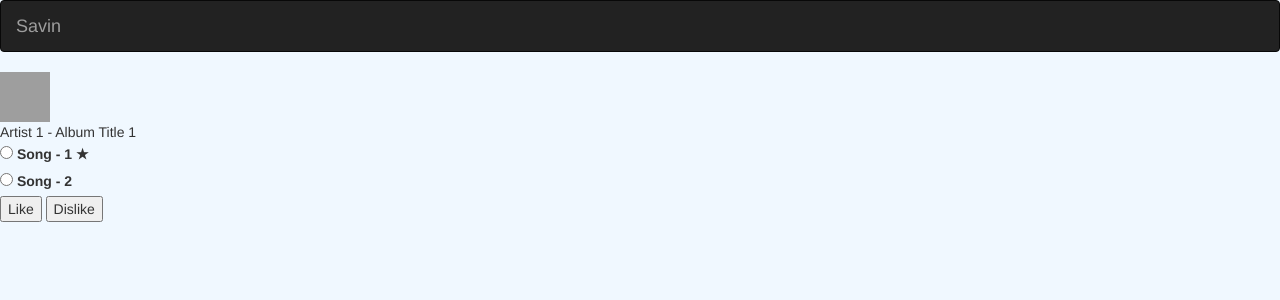
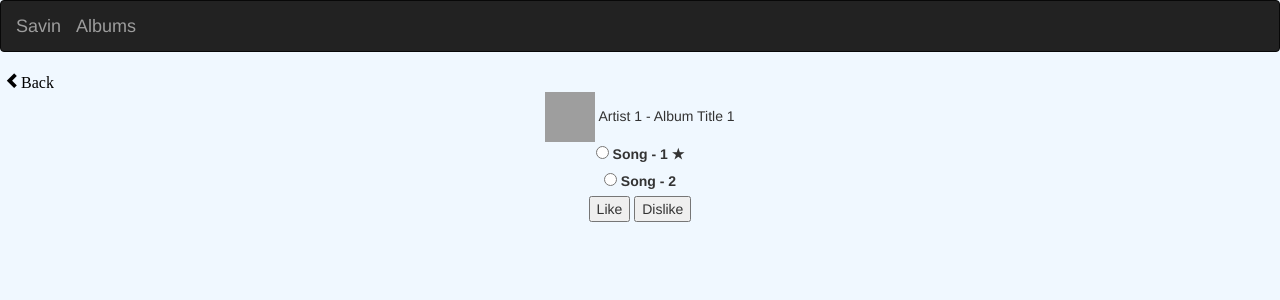
Before and after one commit to savinkumarn/django, a Django app: page /music/1/ in a window 1280 px wide. Shown: the top 300 px of the page. Run offline with Django 3.2, Linux system fonts and the light colour scheme; data comes from the database, SQL or seed files in the repository; both versions use the stored data as it was after the commit; some libraries are stand-ins or nearby versions; grey boxes are pictures that could not be loaded.

Commit message:
update 2

```diff
--- a/music/static/music/style.css
+++ b/music/static/music/style.css
@@ -1,3 +1,20 @@
 body {
     background: aliceblue ;
 }
+
+.details-page{
+    text-align: center
+}
+
+#back-button{
+ text-decoration: none !important;
+ background-color: transparent;
+  color: black;
+  padding-top: 00px;
+  padding-right: 0px;
+  padding-bottom: 0px;
+  padding-left: 5px;
+  text-align: left;
+  display: inline-block;
+  font-size: 16px;
+}
--- a/music/templates/music/base.html
+++ b/music/templates/music/base.html
@@ -25,11 +25,13 @@
             <!--<img src="{% static 'music/images/Savin-logo.png'%}" height="50px" width="150px">-->
                 Savin
             </a>
+            <a class="navbar-brand"  href="{%url 'music:all_albums'%}">
+                Albums
+            </a>
 </div>
 
     </div>
 </nav>
-
 
 {% block body %}
 {% endblock %}
--- a/music/templates/music/details.html
+++ b/music/templates/music/details.html
@@ -4,11 +4,12 @@
 {% block albums_active %}active{% endblock %}
 
 {% block body %}
-
-<img src="{{album.album_logo}}" height="50px" width="50px">
+<a id="back-button" class="glyphicon glyphicon-chevron-left" href="{% url 'music:all_albums' %}">Back</a>
 
 
-<div>{{ album.artist }} - {{ album.album_title }}</div>
+<div class="details-page">
+<div> <img src="{{album.album_logo}}" height="50px" width="50px">
+    {{ album.artist }} - {{ album.album_title }} </div>
 
 
 {% if error_message %}
@@ -31,4 +32,9 @@
 {% else %}
     <h3> No Songs in the Album</h3>
 {% endif %}
+</div>
+
+
+
+
 {% endblock %}
--- a/music/urls.py
+++ b/music/urls.py
@@ -4,7 +4,8 @@ from . import views
 app_name = 'music'
 
 urlpatterns = [
-    path('', views.index, name='index'),
+    path('', views.base, name='index'),
+    path('allAlbums/', views.all_albums,name='all_albums'),
     path('addMusic/', views.add_music, name='add_music'),
     path("<int:album_id>/", views.get_album_details, name='get_album_details'),
     path("<int:album_id>/favorite", views.favorite, name='favorite'),
--- a/music/views.py
+++ b/music/views.py
@@ -6,12 +6,16 @@ from .models import Album,Song
 # Create your views here.
 
 
-def index(request):
+def base(request):
+    return render(request,'music/index.html',context=None)
+
+
+def all_albums(request):
     all_albums = Album.objects.all()
     context = {
         'all_albums': all_albums,
     }
-    return render(request,'music/index.html',context)
+    return render(request,'music/album.html',context)
 
 
 def add_music(request):
```
Also changed, not shown: music/templates/music/album.html (added, +18 -0 lines), music/templates/music/index.html (+1 -11 lines), db.sqlite3.
